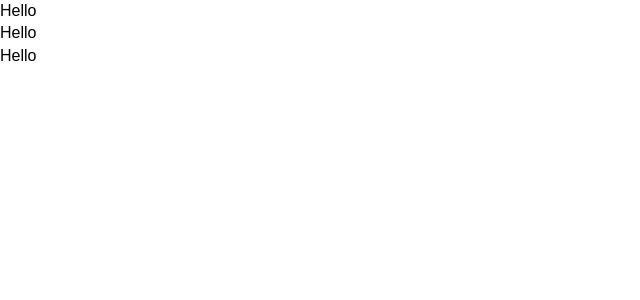
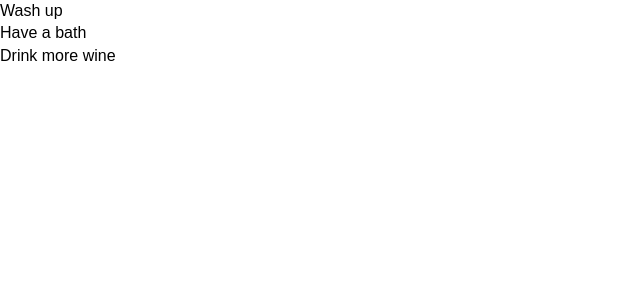
Before and after one commit to Yasmineral/React-test-project, a React (Create React App) app: page / in a window 1280 px wide. Shown: the top 300 px of the page, without its empty margins (0-640 px from the left). Built offline with nearby package versions, Linux system fonts and the light colour scheme.

Commit message:
add key onto TodoItem list

```diff
--- a/src/components/TodoItem.js
+++ b/src/components/TodoItem.js
@@ -4,7 +4,7 @@ export class TodoItem extends Component {
   render() {
     return (
       <div>
-        <p>Hello</p>
+        <p>{ this.props.todo.title}</p>
       </div>
     )
   }
--- a/src/components/Todos.js
+++ b/src/components/Todos.js
@@ -4,7 +4,7 @@ import TodoItem from './TodoItem' ;
 class Todos extends Component {
   render() {
     return this.props.todos.map((todo) => (
-    <TodoItem />
+    <TodoItem key={todo.id} todo={todo} />
     ));
   }
 }
```
